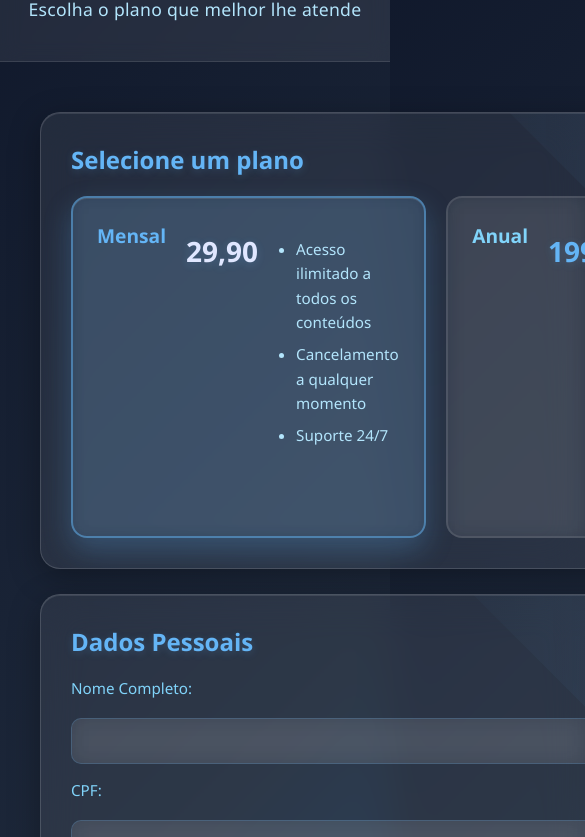
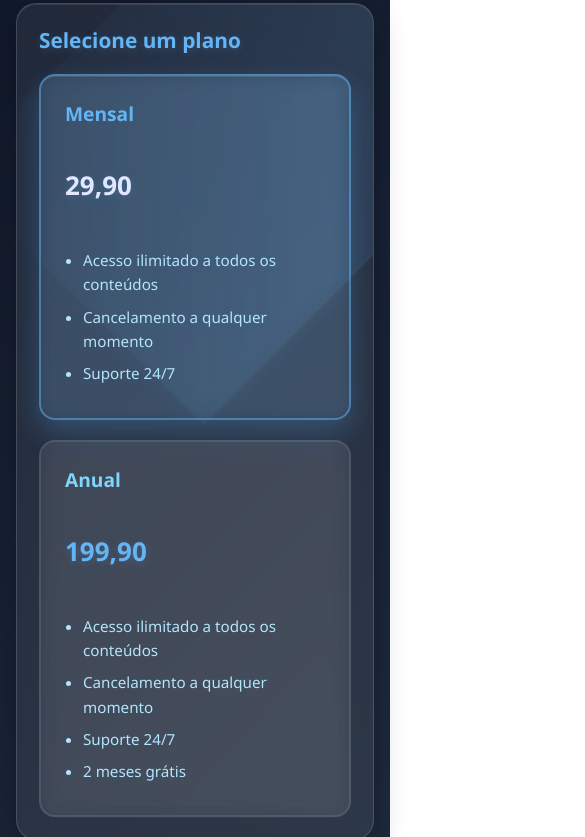
Before and after one commit to leokirime/Finalizar-Assiantura, a plain HTML site: page index.html in a window 390 px wide. Shown: the part 163-1000 px from the top of the page, 585 px wide, since content can reach past the window. Drawn offline with Linux system fonts and the light colour scheme.

Commit message:
Atualização, aplicando a responsividade no projeto

```diff
--- a/styles.css
+++ b/styles.css
@@ -385,3 +385,97 @@ input:focus {
 .btn-assinar:active {
     transform: translateY(-1px);
 }
+
+/* ============================
+   RESPONSIVIDADE
+   ============================ */
+
+/* Tablets */
+@media (max-width: 1024px) {
+
+    .container {
+        flex-direction: column;
+        padding: 24px;
+    }
+
+    .planos {
+        flex-wrap: wrap;
+    }
+
+    .planos label {
+        flex: 1 1 calc(50% - 20px);
+    }
+}
+
+/* Mobile */
+@media (max-width: 768px) {
+
+    header h1 {
+        font-size: 2rem;
+    }
+
+    header p {
+        font-size: 1rem;
+    }
+
+    .container {
+        padding: 20px 16px;
+        gap: 20px;
+    }
+
+    .section,
+    .container-pagamento {
+        padding: 22px;
+    }
+
+    .planos {
+        flex-direction: column;
+    }
+
+    .planos label {
+        flex: 1 1 100%;
+    }
+
+    .sumario > div {
+        flex-direction: column;
+        gap: 6px;
+        align-items: flex-start;
+    }
+
+    .btn-assinar {
+        font-size: 1.1rem;
+        padding: 16px;
+    }
+}
+
+/* Mobile pequeno */
+@media (max-width: 480px) {
+
+    header {
+        padding: 28px 16px;
+    }
+
+    header h1 {
+        font-size: 1.7rem;
+    }
+
+    .section h2,
+    .container-pagamento .title {
+        font-size: 1.3rem;
+    }
+
+    input[type="text"],
+    input[type="email"],
+    input[type="tel"] {
+        font-size: 1rem;
+        padding: 14px;
+    }
+
+    .option-item label {
+        padding: 14px 16px;
+    }
+
+    .preco {
+        font-size: 26px;
+    }
+}
```
